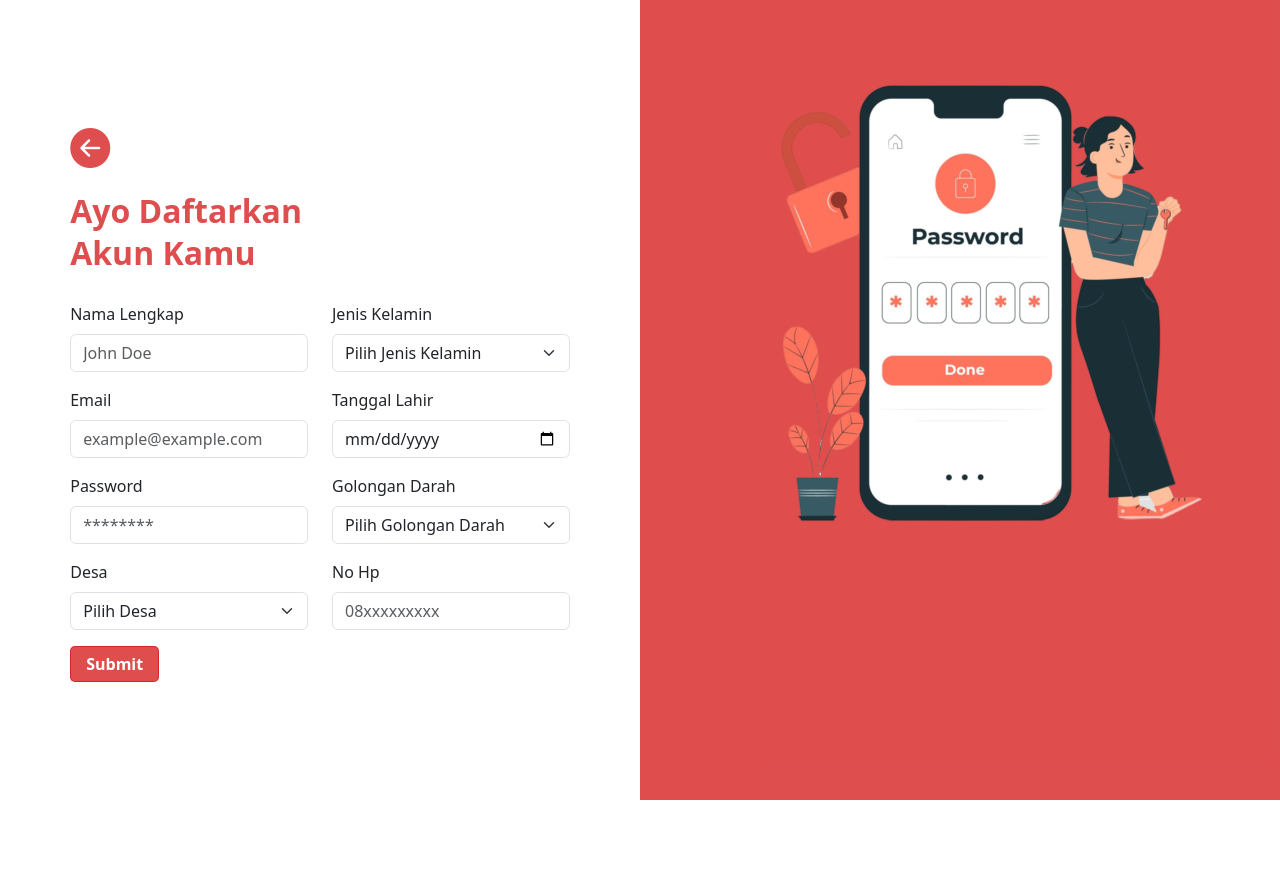
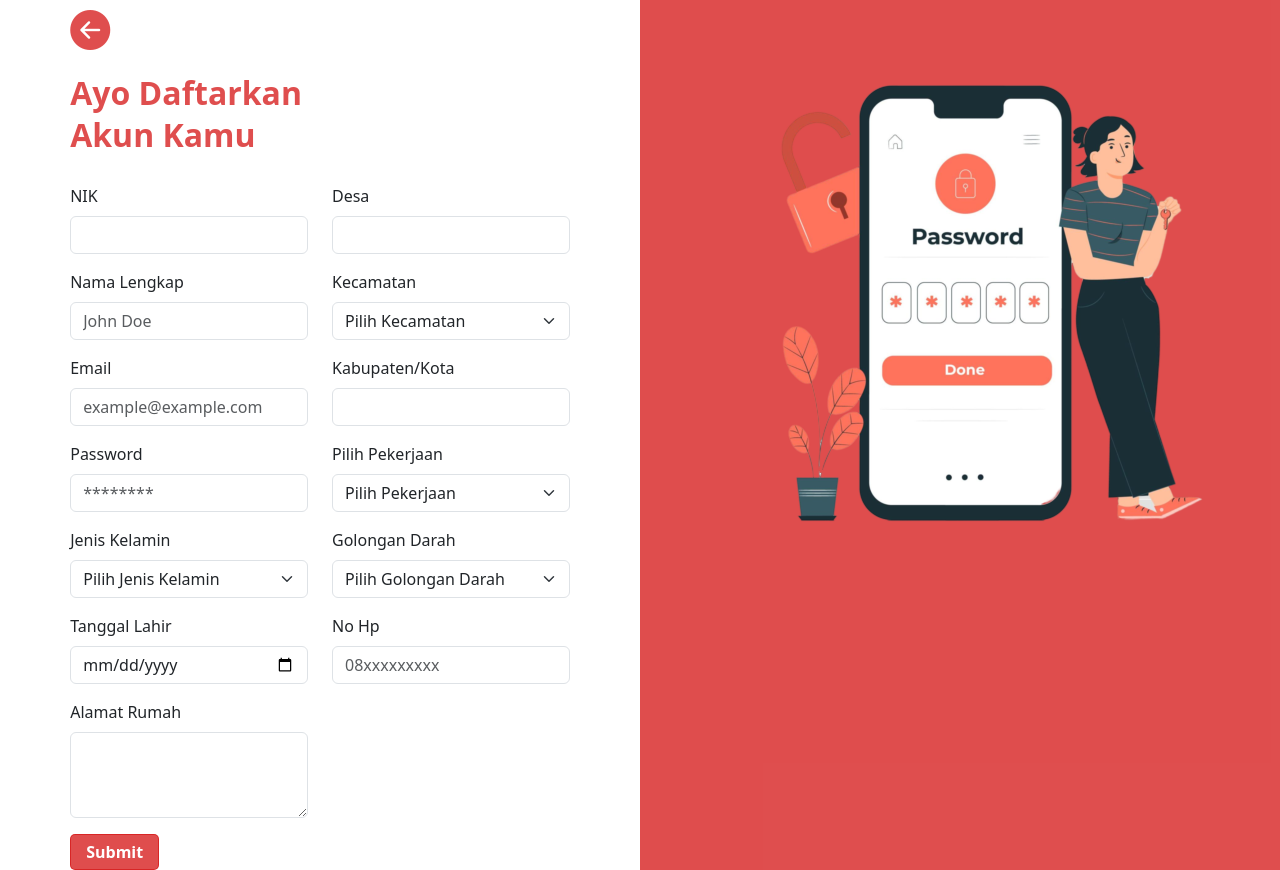
Before and after one commit to arielariadi/tugas-akhir-fe, a React (Vite) app: page /register in a window 1280 px wide. Before the commit the page ends 800 px from the top, so only its background shows below. Built offline with nearby package versions, Linux system fonts and the light colour scheme.

Commit message:
Menyesuaikan dengan field baru (nik, pekerjaan, alamat_rumah, kecamatan, dan kota) pada register dan update profile

```diff
--- a/package.json
+++ b/package.json
@@ -15,6 +15,7 @@
     "bootstrap": "^5.3.3",
     "bootstrap-icons": "^1.11.3",
     "chart.js": "^4.4.2",
+    "lodash": "^4.17.21",
     "lottie-react": "^2.4.0",
     "react": "^18.2.0",
     "react-bootstrap": "^2.10.2",
--- a/src/pages/CariSukarelawan.jsx
+++ b/src/pages/CariSukarelawan.jsx
@@ -13,11 +13,11 @@ const CariSukarelawan = () => {
 			const golonganDarah = document.querySelector(
 				'[name="golonganDarah"]'
 			).value;
-			const desa = document.querySelector('[name="desa"]').value;
+			const kecamatan = document.querySelector('[name="kecamatan"]').value;
 
 			const response = await cariSukarelawan({
 				id_gol_darah: golonganDarah,
-				desa: desa,
+				kecamatan: kecamatan,
 			});
 
 			if (response.length === 0) {
@@ -65,13 +65,13 @@ const CariSukarelawan = () => {
 							<option value="N7Fls">O-</option>
 						</Form.Select>
 					</Form.Group>
-					<Form.Group className="mb-3" controlId="desaId">
-						<Form.Label>Desa</Form.Label>
-						<Form.Select name="desa" aria-label="Default select example">
-							<option>Pilih Desa</option>
-							<option value="Citeras">Citeras</option>
-							<option value="Rangkasbitung">Rangkasbitung</option>
-							<option value="Tutul">Tutul</option>
+					<Form.Group className="mb-3" controlId="kecamatanId">
+						<Form.Label>Kecamatan</Form.Label>
+						<Form.Select name="kecamatan" aria-label="Default select example">
+							<option>Pilih Kecamatan</option>
+							<option value="Banjarsari">Banjarsari</option>
+							<option value="Bayah">Bayah</option>
+							<option value="Bojongmanik">Bojongmanik</option>
 						</Form.Select>
 					</Form.Group>
 					<Button
@@ -91,7 +91,7 @@ const CariSukarelawan = () => {
 										<Card.Text>
 											Golongan darah: {sukarelawan.gol_darah}
 										</Card.Text>
-										<Card.Text>Alamat: {sukarelawan.desa}</Card.Text>
+										<Card.Text>Alamat: {sukarelawan.kecamatan}</Card.Text>
 										<Card.Text>Email: {sukarelawan.email}</Card.Text>
 										<Card.Text>No Hp: {sukarelawan.no_hp}</Card.Text>
 									</Card.Body>
--- a/src/pages/FormRegister.jsx
+++ b/src/pages/FormRegister.jsx
@@ -10,16 +10,34 @@ import '../styles/component-styles/form-register.css';
 
 const FormRegister = () => {
 	const [registerFailed, setRegisterFailed] = useState('');
+	const [pekerjaan, setPekerjaan] = useState('');
+	const [pekerjaanLainnya, setPekerjaanLainnya] = useState('');
+
+	const handlePekerjaanChange = event => {
+		const value = event.target.value;
+		setPekerjaan(value);
+		if (value !== 'Lain-lain') {
+			setPekerjaanLainnya('');
+		}
+	};
 
 	const handleRegister = async event => {
 		event.preventDefault();
 
+		const finalPekerjaan =
+			pekerjaan === 'Lain-lain' ? pekerjaanLainnya : pekerjaan;
+
 		const data = {
 			// nama object-nya samakan dengan response api-nya
+			nik: event.target.nik.value,
 			nama: event.target.namaLengkap.value,
 			email: event.target.email.value,
 			password: event.target.password.value,
+			alamat_rumah: event.target.alamatRumah.value,
 			desa: event.target.desa.value,
+			kecamatan: event.target.kecamatan.value,
+			kota: event.target.kota.value,
+			pekerjaan: finalPekerjaan,
 			jenis_kelamin: event.target.jenisKelamin.value,
 			tanggal_lahir: event.target.tanggalLahir.value,
 			id_gol_darah: event.target.golonganDarah.value,
@@ -67,12 +85,19 @@ const FormRegister = () => {
 								</div>
 
 								<Col>
+									<Form.Group className="mb-3" controlId="nikId">
+										<Form.Label>NIK</Form.Label>
+										<Form.Control type="text" name="nik" autoComplete="off" />
+										<Form.Text className="text-muted"></Form.Text>
+									</Form.Group>
+
 									<Form.Group className="mb-3" controlId="namaLengkapId">
 										<Form.Label>Nama Lengkap</Form.Label>
 										<Form.Control
 											type="text"
 											placeholder="John Doe"
 											name="namaLengkap"
+											autoComplete="off"
 										/>
 										<Form.Text className="text-muted"></Form.Text>
 									</Form.Group>
@@ -83,6 +108,7 @@ const FormRegister = () => {
 											type="email"
 											placeholder="example@example.com"
 											name="email"
+											autoComplete="off"
 										/>
 										<Form.Text className="text-muted"></Form.Text>
 									</Form.Group>
@@ -96,23 +122,6 @@ const FormRegister = () => {
 										/>
 									</Form.Group>
 
-									<Form.Group className="mb-3" controlId="desaId">
-										<Form.Label>Desa</Form.Label>
-										<Form.Select
-											name="desa"
-											aria-label="Default select example">
-											<option>Pilih Desa</option>
-											<option value="Citeras">Citeras</option>
-											<option value="Rangkasbitung">Rangkasbitung</option>
-											<option value="Tutul">Tutul</option>
-										</Form.Select>
-									</Form.Group>
-									<Button className="button-wrapper" type="submit">
-										Submit
-									</Button>
-								</Col>
-
-								<Col>
 									<Form.Group className="mb-3" controlId="jenisKelaminId">
 										<Form.Label>Jenis Kelamin</Form.Label>
 										<Form.Select
@@ -130,6 +139,68 @@ const FormRegister = () => {
 										<Form.Text className="text-muted"></Form.Text>
 									</Form.Group>
 
+									<Form.Group className="mb-3" controlId="alamatRumahId">
+										<Form.Label>Alamat Rumah</Form.Label>
+										<Form.Control as="textarea" name="alamatRumah" rows={3} />
+									</Form.Group>
+
+									<Button className="button-wrapper" type="submit">
+										Submit
+									</Button>
+								</Col>
+
+								<Col>
+									<Form.Group className="mb-3" controlId="desaId">
+										<Form.Label>Desa</Form.Label>
+										<Form.Control type="text" name="desa" autoComplete="off" />
+									</Form.Group>
+
+									<Form.Group className="mb-3" controlId="kecamtanId">
+										<Form.Label>Kecamatan</Form.Label>
+										<Form.Select
+											name="kecamatan"
+											aria-label="Default select example">
+											<option>Pilih Kecamatan</option>
+											<option value="Banjarsari">Banjarsari</option>
+											<option value="Bayah">Bayah</option>
+											<option value="Bojongmanik">Bojongmanik</option>
+										</Form.Select>
+									</Form.Group>
+
+									<Form.Group className="mb-3" controlId="kotaId">
+										<Form.Label>Kabupaten/Kota</Form.Label>
+										<Form.Control type="text" name="kota" />
+									</Form.Group>
+
+									<Form.Group className="mb-3" controlId="pekerjaanId">
+										<Form.Label>Pilih Pekerjaan</Form.Label>
+										<Form.Select
+											name="pekerjaan"
+											aria-label="Default select example"
+											value={pekerjaan}
+											onChange={handlePekerjaanChange}>
+											<option>Pilih Pekerjaan</option>
+											<option value="TNI/POLRI">TNI / Polri</option>
+											<option value="Pegawai Negeri/Swasta">
+												Pegawai Negeri / Swasta
+											</option>
+											<option value="Petani/Buruh">Petani / Buruh</option>
+											<option value="Wiraswasta">Wiraswasta</option>
+											<option value="Mahasiswa">Mahasiswa</option>
+											<option value="Pedagang">Pedagang</option>
+											<option value="Lain-lain">Lain-lain</option>
+										</Form.Select>
+										{pekerjaan === 'Lain-lain' && (
+											<Form.Control
+												type="text"
+												placeholder="Masukkan pekerjaan Anda"
+												value={pekerjaanLainnya}
+												onChange={e => setPekerjaanLainnya(e.target.value)}
+												className="mt-2"
+											/>
+										)}
+									</Form.Group>
+
 									<Form.Group className="mb-3" controlId="golonganDarahId">
 										<Form.Label>Golongan Darah</Form.Label>
 										<Form.Select
@@ -144,6 +215,7 @@ const FormRegister = () => {
 											<option value="6pGuJ">B-</option>
 											<option value="kMO7s">O+</option>
 											<option value="N7Fls">O-</option>
+											<option value="W9vR1">Belum Mengetahui</option>
 										</Form.Select>
 									</Form.Group>
 
--- a/src/pages/ProfileUser.jsx
+++ b/src/pages/ProfileUser.jsx
@@ -1,4 +1,5 @@
 import { Button, Form, Container, Row, Col } from 'react-bootstrap';
+import { debounce } from 'lodash';
 
 import '../styles/user/profile-user.css';
 import { useState, useEffect } from 'react';
@@ -13,6 +14,21 @@ const ProfileUser = () => {
 
 	// State untuk menyimpan status sukarelawan
 	const [statusSukarelawan, setStatusSukarelawan] = useState('');
+
+	// State untuk menyimpan pekerjaan lainnya
+	const [pekerjaanLainnya, setPekerjaanLainnya] = useState('');
+
+	const handlePekerjaanLainnyaChange = event => {
+		setPekerjaanLainnya(event.target.value);
+		debouncedUpdateUserData(event.target.value);
+	};
+
+	const debouncedUpdateUserData = debounce(value => {
+		setUserData(prevState => ({
+			...prevState,
+			pekerjaan: value,
+		}));
+	}, 5000);
 
 	useEffect(() => {
 		const getUserData = async () => {
@@ -67,11 +83,20 @@ const ProfileUser = () => {
 				default:
 					idGolonganDarah = '';
 			}
+			// Tentukan pekerjaan final
+			const finalPekerjaan =
+				userData.pekerjaan === 'Lain-lain'
+					? pekerjaanLainnya
+					: userData.pekerjaan;
 
-			// perbarui userData dengan id_gol_darah yang baru
-			setUserData({ ...userData, id_gol_darah: idGolonganDarah });
+			// Perbarui userData dengan id_gol_darah yang baru
+			setUserData({
+				...userData,
+				id_gol_darah: idGolonganDarah,
+				pekerjaan: finalPekerjaan,
+			});
 
-			// kirim permintaan pembaruan data user dengan updateProfileUser
+			// Kirim permintaan pembaruan data user dengan updateProfileUser
 			const response = await updateProfileUser(userData);
 
 			if (response.lenght === 0) {
@@ -146,20 +171,57 @@ const ProfileUser = () => {
 								<Form.Text className="text-muted"></Form.Text>
 							</Form.Group>
 
+							<Form.Group className="mb-3" controlId="alamatRumahId">
+								<Form.Label>Alamat Rumah</Form.Label>
+								<Form.Control
+									type="text"
+									name="alamatRumah"
+									value={userData.alamat_rumah || ''}
+									onChange={e =>
+										setUserData({ ...userData, alamat_rumah: e.target.value })
+									}
+								/>
+								<Form.Text className="text-muted"></Form.Text>
+							</Form.Group>
+
 							<Form.Group className="mb-3" controlId="desaId">
 								<Form.Label>Desa</Form.Label>
-								<Form.Select
+								<Form.Control
+									type="text"
 									name="desa"
 									aria-label="Default select example"
 									value={userData.desa || ''}
 									onChange={e =>
 										setUserData({ ...userData, desa: e.target.value })
+									}></Form.Control>
+							</Form.Group>
+
+							<Form.Group className="mb-3" controlId="kecamatanId">
+								<Form.Label>Kecamatan</Form.Label>
+								<Form.Select
+									name="kecamatan"
+									aria-label="Default select example"
+									value={userData.kecamatan || ''}
+									onChange={e =>
+										setUserData({ ...userData, kecamatan: e.target.value })
 									}>
-									<option>{userData.desa || 'Pilih Desa'}</option>
-									<option value="Citeras">Citeras</option>
-									<option value="Rangkasbitung">Rangkasbitung</option>
-									<option value="Tutul">Tutul</option>
+									<option>{userData.kecamatan || 'Pilih Kecamatan'}</option>
+									<option value="Banjarsari">Banjarsari</option>
+									<option value="Bayah">Bayah</option>
+									<option value="Bojongmanik">Bojongmanik</option>
 								</Form.Select>
+							</Form.Group>
+
+							<Form.Group className="mb-3" controlId="kotaId">
+								<Form.Label>Kabupaten / Kota</Form.Label>
+								<Form.Control
+									type="text"
+									name="kota"
+									aria-label="Default select example"
+									value={userData.kota || ''}
+									onChange={e =>
+										setUserData({ ...userData, kota: e.target.value })
+									}></Form.Control>
 							</Form.Group>
 
 							<Form.Group className="mb-3" controlId="jenisKelaminId">
@@ -192,6 +254,37 @@ const ProfileUser = () => {
 								<Form.Text className="text-muted"></Form.Text>
 							</Form.Group>
 
+							<Form.Group className="mb-3" controlId="pekerjaanId">
+								<Form.Label>Pekerjaan</Form.Label>
+								<Form.Select
+									name="pekerjaan"
+									aria-label="Default select example"
+									value={userData.pekerjaan || ''}
+									onChange={e =>
+										setUserData({ ...userData, pekerjaan: e.target.value })
+									}>
+									<option>{userData.pekerjaan || 'Pilih Pekerjaan'}</option>
+									<option value="TNI/POLRI">TNI / Polri</option>
+									<option value="Pegawai Negeri/Swasta">
+										Pegawai Negeri / Swasta
+									</option>
+									<option value="Petani/Buruh">Petani / Buruh</option>
+									<option value="Wiraswasta">Wiraswasta</option>
+									<option value="Mahasiswa">Mahasiswa</option>
+									<option value="Pedagang">Pedagang</option>
+									<option value="Lain-lain">Lain-lain</option>
+								</Form.Select>
+								{userData.pekerjaan === 'Lain-lain' && (
+									<Form.Control
+										type="text"
+										name="pekerjaanLainnya"
+										value={pekerjaanLainnya}
+										onChange={handlePekerjaanLainnyaChange}
+										className="mt-2"
+									/>
+								)}
+							</Form.Group>
+
 							<Form.Group className="mb-3" controlId="golonganDarahId">
 								<Form.Label>Golongan Darah</Form.Label>
 								<Form.Select
@@ -220,6 +313,7 @@ const ProfileUser = () => {
 									<option value="6pGuJ">B-</option>
 									<option value="kMO7s">O+</option>
 									<option value="N7Fls">O-</option>
+									<option value="W9vR1">Belum Mengetahui</option>
 								</Form.Select>
 							</Form.Group>
 
--- a/src/pages/admin/PendonorDarah.jsx
+++ b/src/pages/admin/PendonorDarah.jsx
@@ -152,7 +152,7 @@ const PendonorDarah = () => {
 							<th style={{ width: '2%' }}>No</th>
 							<th style={{ width: '15%' }}>Nama</th>
 							<th style={{ width: '20%' }}>Jenis Kelamin</th>
-							<th style={{ width: '15%' }}>Alamat</th>
+							<th style={{ width: '15%' }}>Kecamatan</th>
 							<th style={{ width: '10%' }}>No Hp</th>
 							<th style={{ width: '20%' }}>Tanggal Donor</th>
 							<th style={{ width: '10%' }}>Golongan Darah</th>
@@ -165,7 +165,7 @@ const PendonorDarah = () => {
 								<td>{index + 1 + page * limit}</td>
 								<td>{pendonor.User.nama}</td>
 								<td>{pendonor.User.jenis_kelamin}</td>
-								<td>{pendonor.User.desa}</td>
+								<td>{pendonor.User.kecamatan}</td>
 								<td>{pendonor.User.no_hp}</td>
 								<td>{formatData(pendonor.tgl_donor)}</td>
 								<td>{pendonor.GolDarah.gol_darah}</td>
```
Also changed, not shown: 1 other file (tests, documents, lock files or other folders).
